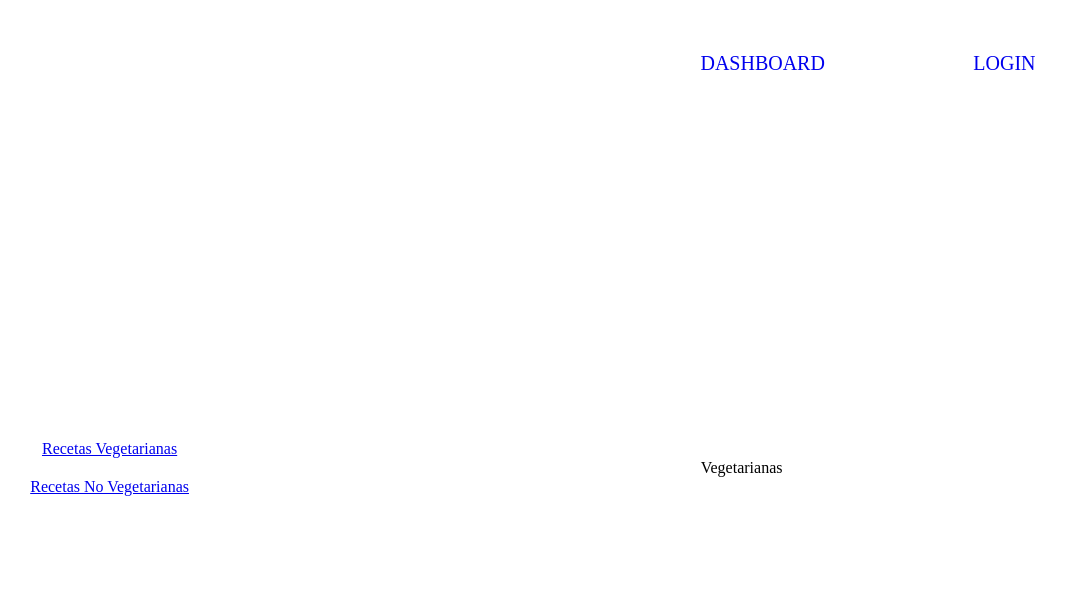
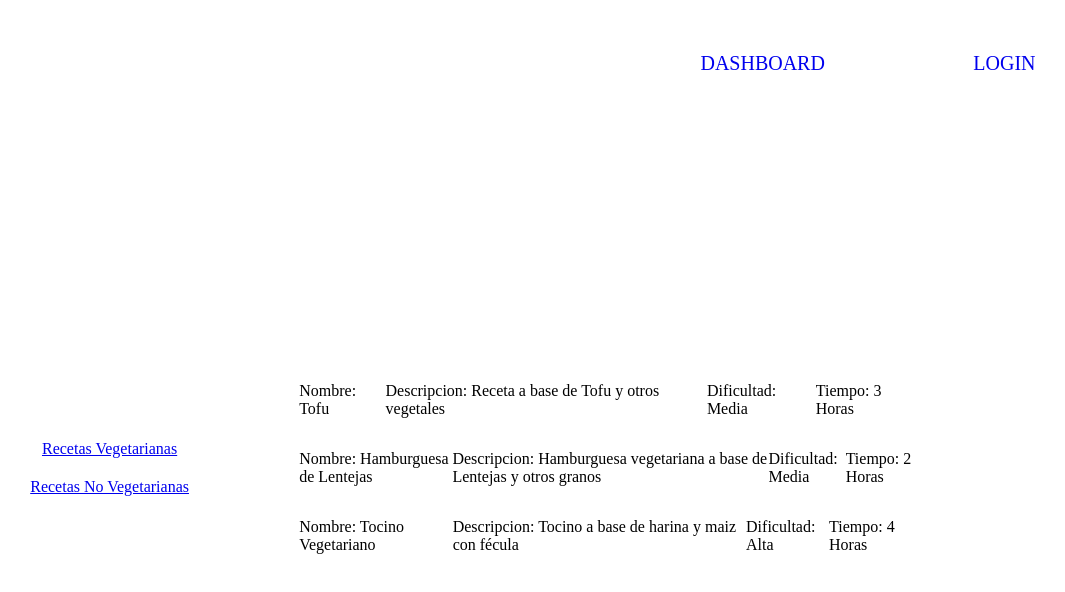
Before and after one commit to jaimezzapata/app-recetas, a React (Vite) app: page /vegetarianas in a window 1280 px wide. Shown: the top 592 px of the page, without its empty margins (88-1153 px from the left). Built offline with nearby package versions, Linux system fonts and the light colour scheme.

Commit message:
Implementación de recorrido de arreglo de datos en componente Vegetarianas

```diff
--- /dev/null
+++ b/src/data/recetas.jsx
@@ -0,0 +1,23 @@
+export let recetasVegetarianas = [
+    {
+        id: 1,
+        nombre: 'Tofu',
+        descripcion: 'Receta a base de Tofu y otros vegetales',
+        dificultad: 'Media',
+        tiempo: '3 Horas'
+    },
+    {
+        id: 2,
+        nombre: 'Hamburguesa de Lentejas',
+        descripcion: 'Hamburguesa vegetariana a base de Lentejas y otros granos',
+        dificultad: 'Media',
+        tiempo: '2 Horas'
+    },
+    {
+        id: 3,
+        nombre: 'Tocino Vegetariano',
+        descripcion: 'Tocino a base de harina y maiz con fécula',
+        dificultad: 'Alta',
+        tiempo: '4 Horas'
+    },
+]
--- a/src/pages/recetas/Vegetarianas.jsx
+++ b/src/pages/recetas/Vegetarianas.jsx
@@ -1,6 +1,20 @@
+import { recetasVegetarianas } from "../../data/recetas"
+
 const Vegetarianas = () => {
   return (
-    <div>Vegetarianas</div>
+    <div>
+      {
+        recetasVegetarianas.map((receta) => (
+          <section>
+            {/* <p>Id: {receta.id}</p> */}
+            <p>Nombre: {receta.nombre}</p>
+            <p>Descripcion: {receta.descripcion}</p>
+            <p>Dificultad: {receta.dificultad}</p>
+            <p>Tiempo: {receta.tiempo}</p>
+          </section>
+        ))
+      }
+    </div>
   )
 }
 
```
